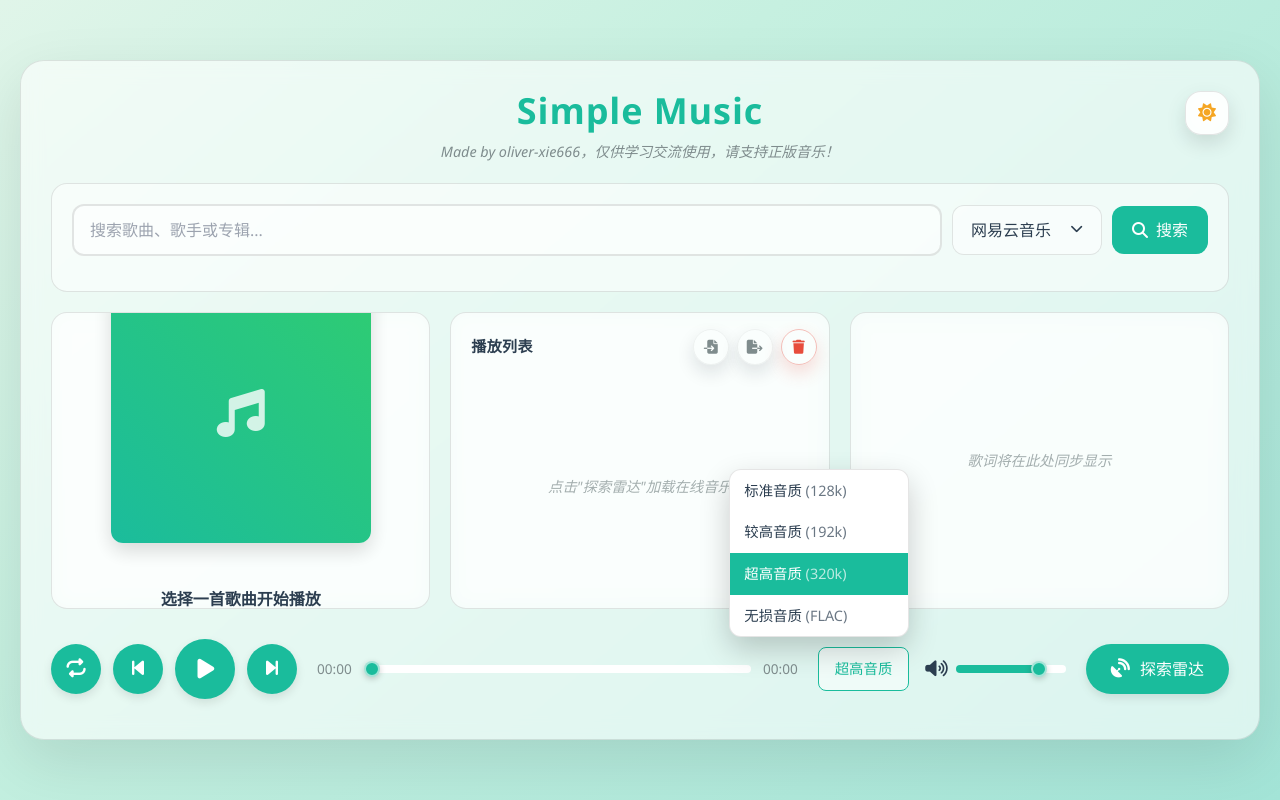
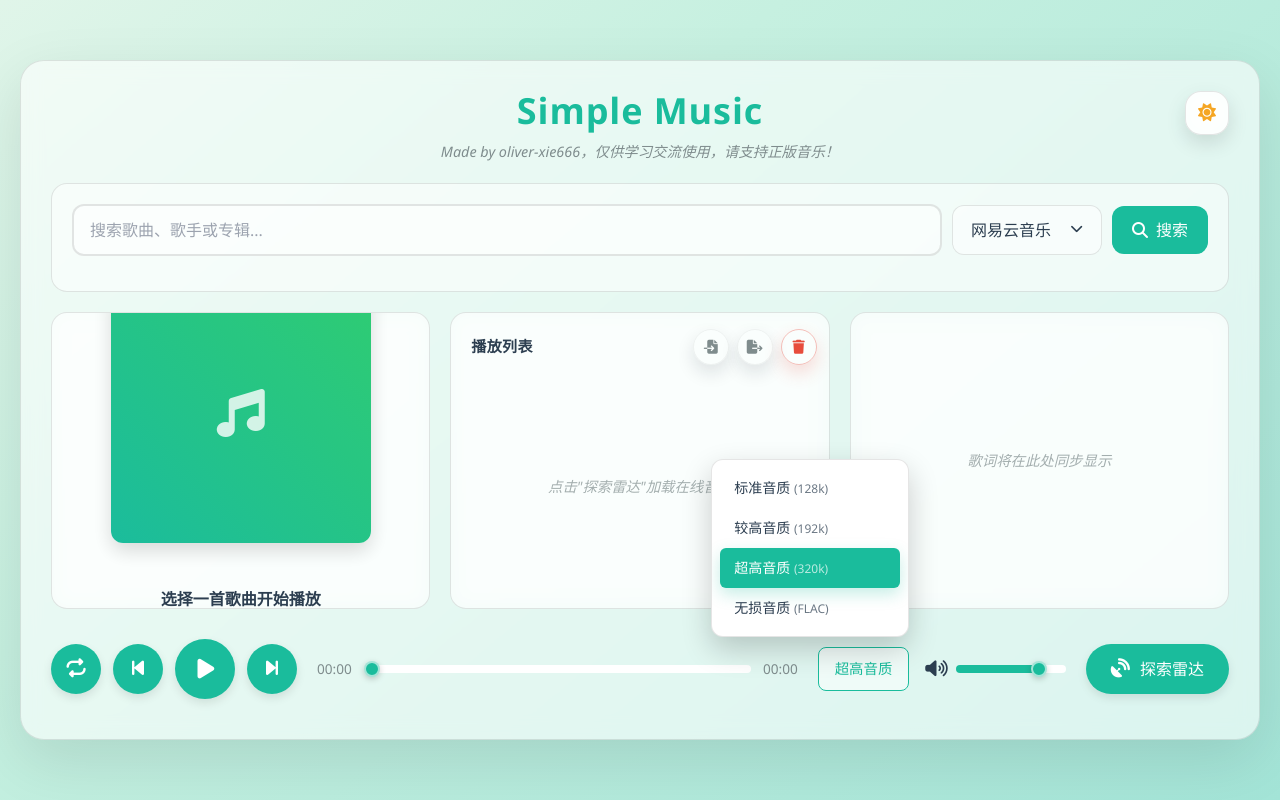
Before and after one commit to oliver-xie666/simple-music, a Vue app: page / in a window 1280 px wide. Both pictures are taken after a click on the button "超高音质". Built offline with nearby package versions, Linux system fonts and the light colour scheme.

Commit message:
fix: 优化清空播放列表逻辑

```diff
--- a/src/App.vue
+++ b/src/App.vue
@@ -177,7 +177,21 @@ watch(() => playerStore.isPlaying, (playing: boolean) => {
 
 // 监听当前歌曲变化：切换音频源，并确保补全封面信息（如果缺失）
 watch(() => playerStore.currentSong, async (song: any, oldSong: any) => {
-  if (!audioRef.value || !song) return
+  if (!audioRef.value) return
+
+  if (!song) {
+    const audio = audioRef.value
+    audio.pause()
+    audio.removeAttribute('src')
+    audio.load()
+    audio.currentTime = 0
+    playerStore.setCurrentTime(0)
+    playerStore.setDuration(0)
+    playerStore.setPendingSeekTime(null)
+    lyricsStore.clearLyrics()
+    isQualitySwitching.value = false
+    return
+  }
 
   // 如果是切换音质（同一首歌，只是 URL 不同），不重置进度
   const isQualitySwitch = oldSong && song.id === oldSong.id && song.url !== oldSong.url
--- a/src/components/PlayerControls.vue
+++ b/src/components/PlayerControls.vue
@@ -108,25 +108,16 @@
 
           <div
             v-show="showQualityMenu"
-            class="absolute bottom-[calc(100%+10px)] right-0 rounded-3 border min-w-[180px] overflow-hidden z-[100000] transition-all duration-200 shadow-[0_12px_30px_rgba(0,0,0,0.2)]"
+            class="absolute bottom-[calc(100%+10px)] right-0 rounded-3 border min-w-[190px] overflow-hidden z-[100000] transition-all duration-200 shadow-[0_12px_30px_rgba(0,0,0,0.2)] p-2"
             :class="themeStore.isDark ? 'bg-[#1c1c1c] border-white/15' : 'bg-white border-black/10'"
             :style="{ pointerEvents: isSwitchingQuality ? 'none' : 'auto', opacity: isSwitchingQuality ? 0.6 : 1 }"
           >
-            <div
-              v-for="q in qualities"
-              :key="q.value"
-              @click="selectQuality(q.value)"
-              class="flex justify-between items-center gap-2 px-3.5 py-2.5 text-0.9em cursor-pointer transition-all duration-200"
-              :class="[
-                playerStore.quality === q.value
-                  ? 'bg-[#1abc9c] text-white'
-                  : themeStore.isDark
-                    ? 'text-[#ecf0f1] hover:bg-[#1abc9c] hover:text-white'
-                    : 'text-[#2c3e50] hover:bg-[#1abc9c] hover:text-white'
-              ]"
-            >
-              <span>{{ q.label }} <span class="opacity-70">({{ q.description }})</span></span>
-            </div>
+            <QualityMenuList
+              :options="qualities"
+              :selected="playerStore.quality"
+              :disabled="isSwitchingQuality"
+              @select="selectQuality"
+            />
           </div>
         </div>
 
@@ -184,6 +175,7 @@ import { normalizeArtistField } from '../utils/song-utils'
 import type { QualityType, PlayMode } from '../types'
 
 import { QUALITY_OPTIONS } from '../utils/quality-options'
+import QualityMenuList from './QualityMenuList.vue'
 
 const playerStore = usePlayerStore()
 const playlistStore = usePlaylistStore()
@@ -198,6 +190,7 @@ const isExploring = ref(false)
 const lastVolume = ref(0.8)
 
 const qualities = QUALITY_OPTIONS
+
 const isSeeking = ref(false)
 const seekPreviewValue = ref<number | null>(null)
 const wasPlayingBeforeSeek = ref(false)
--- a/src/components/PlaylistArea.vue
+++ b/src/components/PlaylistArea.vue
@@ -129,22 +129,17 @@
       <div
         v-if="showDownloadMenu !== null && activeDownloadSong"
         data-download-menu
-        class="fixed rounded-2 border min-w-[96px] z-[200000] shadow-[0_12px_30px_rgba(0,0,0,0.2)]"
-        :class="themeStore.isDark ? 'bg-[#2a2a2a] border-white/20' : 'bg-white border-black/10'"
+        class="fixed rounded-3 border min-w-[190px] max-w-[70vw] p-2 z-[200000] shadow-[0_12px_30px_rgba(0,0,0,0.2)]"
+        :class="themeStore.isDark ? 'bg-[#1c1c1c] border-white/15' : 'bg-white border-black/10'"
         :style="{
           top: `${downloadMenuPosition.y}px`,
           left: `${downloadMenuPosition.x}px`
         }"
       >
-        <button
-          v-for="q in qualityOptions"
-          :key="q.value"
-          @click.stop="handleDownload(activeDownloadSong, q.value)"
-          class="w-full px-3 py-2 text-left text-0.9em cursor-pointer transition-all duration-200 border-none bg-transparent"
-          :class="themeStore.isDark ? 'text-white hover:bg-white/10' : 'text-[#2c3e50] hover:bg-[#1abc9c]/10'"
-        >
-          {{ q.label }} ({{ q.description }})
-        </button>
+        <QualityMenuList
+          :options="qualityOptions"
+          @select="value => handleDownload(activeDownloadSong, value)"
+        />
       </div>
     </Teleport>
   </div>
@@ -159,6 +154,7 @@ import { useNotification } from '../composables/useNotification'
 import { normalizeArtistField } from '../utils/song-utils'
 import { getSongUrl } from '../api'
 import { QUALITY_OPTIONS } from '../utils/quality-options'
+import QualityMenuList from './QualityMenuList.vue'
 
 const playlistStore = usePlaylistStore()
 const themeStore = useThemeStore()
@@ -308,7 +304,7 @@ function toggleDownloadMenu(index: number, event: MouseEvent) {
   const button = event.currentTarget as HTMLElement | null
   if (button) {
     const rect = button.getBoundingClientRect()
-    const menuWidth = 180
+    const menuWidth = 190
     const padding = 12
     const viewportWidth =
       typeof window !== 'undefined' ? window.innerWidth : menuWidth + padding * 2
--- /dev/null
+++ b/src/components/QualityMenuList.vue
@@ -0,0 +1,68 @@
+<template>
+  <div class="flex flex-col min-w-[180px]" role="menu">
+    <div
+      v-for="q in normalizedOptions"
+      :key="q.value"
+      @click="handleSelect(q.value)"
+      class="flex justify-between items-center gap-2 px-3.5 py-2.5 text-sm cursor-pointer transition-all duration-200 rounded-[6px]"
+      :class="getItemClass(q.value)"
+      role="menuitem"
+      tabindex="0"
+      @keydown.enter.prevent="handleSelect(q.value)"
+      @keydown.space.prevent="handleSelect(q.value)"
+    >
+      <span class="font-medium truncate">
+        {{ q.label }}
+        <span class="opacity-70 text-xs font-normal whitespace-nowrap">({{ q.description }})</span>
+      </span>
+    </div>
+  </div>
+</template>
+
+<script setup lang="ts">
+import { computed } from 'vue'
+import { QUALITY_OPTIONS } from '../utils/quality-options'
+import { useThemeStore } from '../stores/theme'
+import type { QualityType } from '../types'
+
+interface Props {
+  options?: typeof QUALITY_OPTIONS
+  selected?: QualityType | null
+  disabled?: boolean
+}
+
+const props = withDefaults(defineProps<Props>(), {
+  options: () => QUALITY_OPTIONS,
+  selected: null,
+  disabled: false
+})
+
+const emit = defineEmits<{
+  (e: 'select', value: QualityType): void
+}>()
+
+const themeStore = useThemeStore()
+
+const normalizedOptions = computed(() => props.options ?? QUALITY_OPTIONS)
+
+const getItemClass = (value: QualityType) => {
+  if (props.disabled) {
+    return themeStore.isDark
+      ? 'text-white/40 cursor-not-allowed'
+      : 'text-[#2c3e50]/40 cursor-not-allowed'
+  }
+
+  if (props.selected === value) {
+    return 'bg-[#1abc9c] text-white shadow-[0_6px_16px_rgba(26,188,156,0.25)]'
+  }
+
+  return themeStore.isDark
+    ? 'text-[#ecf0f1] hover:bg-[#1abc9c] hover:text-white'
+    : 'text-[#2c3e50] hover:bg-[#1abc9c]/12 hover:text-[#1abc9c]'
+}
+
+const handleSelect = (value: QualityType) => {
+  if (props.disabled) return
+  emit('select', value)
+}
+</script>
--- a/src/components/SearchArea.vue
+++ b/src/components/SearchArea.vue
@@ -285,22 +285,17 @@
         <div
           v-if="showDownloadMenu !== null && activeDownloadSong"
           data-download-menu
-          class="fixed rounded-2 border min-w-[96px] z-[200000] shadow-[0_12px_30px_rgba(0,0,0,0.2)]"
-          :class="themeStore.isDark ? 'bg-[#2a2a2a] border-white/20' : 'bg-white border-black/10'"
+          class="fixed rounded-3 border min-w-[190px] max-w-[75vw] z-[200000] shadow-[0_12px_30px_rgba(0,0,0,0.2)] p-2"
+          :class="themeStore.isDark ? 'bg-[#1c1c1c] border-white/15' : 'bg-white border-black/10'"
           :style="{
             top: `${downloadMenuPosition.y}px`,
             left: `${downloadMenuPosition.x}px`
           }"
         >
-          <button
-            v-for="q in qualityOptions"
-            :key="q.value"
-            @click.stop="handleDownload(activeDownloadSong, q.value)"
-            class="w-full px-3 py-2 text-left text-0.9em cursor-pointer transition-all duration-200 border-none bg-transparent"
-            :class="themeStore.isDark ? 'text-white hover:bg-white/10' : 'text-[#2c3e50] hover:bg-[#1abc9c]/10'"
-          >
-            {{ q.label }} ({{ q.description }})
-          </button>
+          <QualityMenuList
+            :options="qualityOptions"
+            @select="value => handleDownload(activeDownloadSong, value)"
+          />
         </div>
       </Teleport>
 
@@ -399,6 +394,7 @@ import { useNotification } from '../composables/useNotification'
 import type { MusicSource } from '../types'
 import { getSongUrl } from '../api'
 import { QUALITY_OPTIONS } from '../utils/quality-options'
+import QualityMenuList from './QualityMenuList.vue'
 
 const searchStore = useSearchStore()
 const themeStore = useThemeStore()
--- a/src/stores/player.ts
+++ b/src/stores/player.ts
@@ -2,8 +2,10 @@ import { defineStore } from 'pinia'
 import { ref, computed } from 'vue'
 import type { Song, PlayMode, QualityType } from '../types'
 import { formatTime } from '../utils/song-utils'
+import { useLyricsStore } from './lyrics'
 
 export const usePlayerStore = defineStore('player', () => {
+  const lyricsStore = useLyricsStore()
   // State
   const currentSong = ref<Song | null>(null)
   const isPlaying = ref(false)
@@ -39,6 +41,9 @@ export const usePlayerStore = defineStore('player', () => {
 
   function setCurrentSong(song: Song | null, preserveTime: boolean = false) {
     currentSong.value = song
+    if (!song) {
+      lyricsStore.clearLyrics()
+    }
     // 只有切换歌曲时才重置进度，切换音质时保留进度
     if (!preserveTime) {
       currentTime.value = 0
--- a/src/stores/playlist.ts
+++ b/src/stores/playlist.ts
@@ -2,9 +2,11 @@ import { defineStore } from 'pinia'
 import { ref, computed } from 'vue'
 import type { Song } from '../types'
 import { usePlayerStore } from './player'
+import { useLyricsStore } from './lyrics'
 
 export const usePlaylistStore = defineStore('playlist', () => {
   const playerStore = usePlayerStore()
+  const lyricsStore = useLyricsStore()
 
   // State
   const songs = ref<Song[]>([])
@@ -71,6 +73,7 @@ export const usePlaylistStore = defineStore('playlist', () => {
     currentIndex.value = -1
     playerStore.setCurrentSong(null)
     playerStore.pause()
+    lyricsStore.clearLyrics()
     saveToStorage()
   }
 
```
